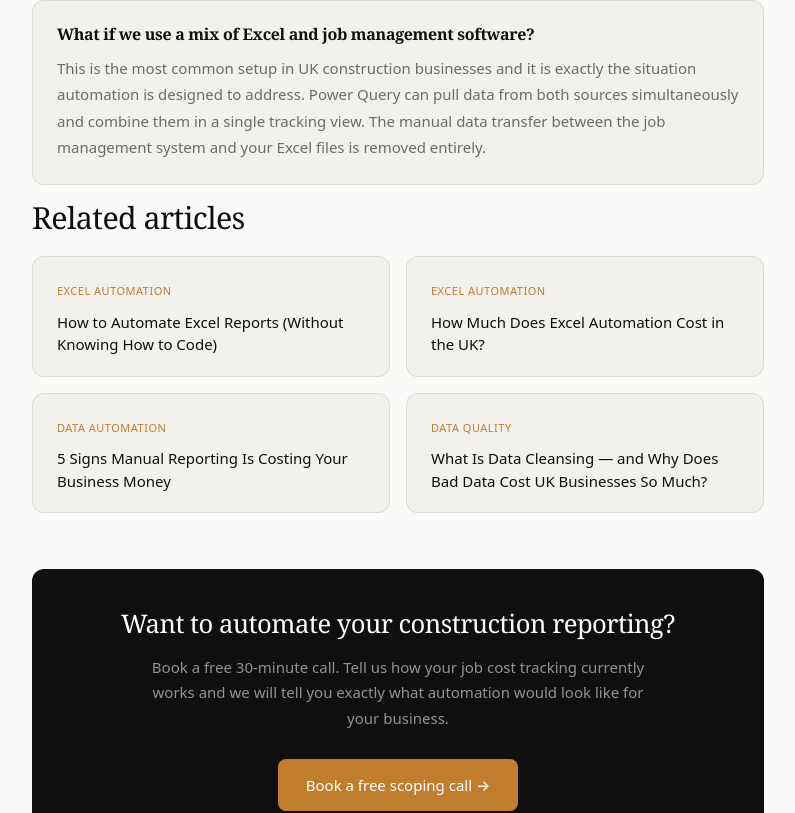
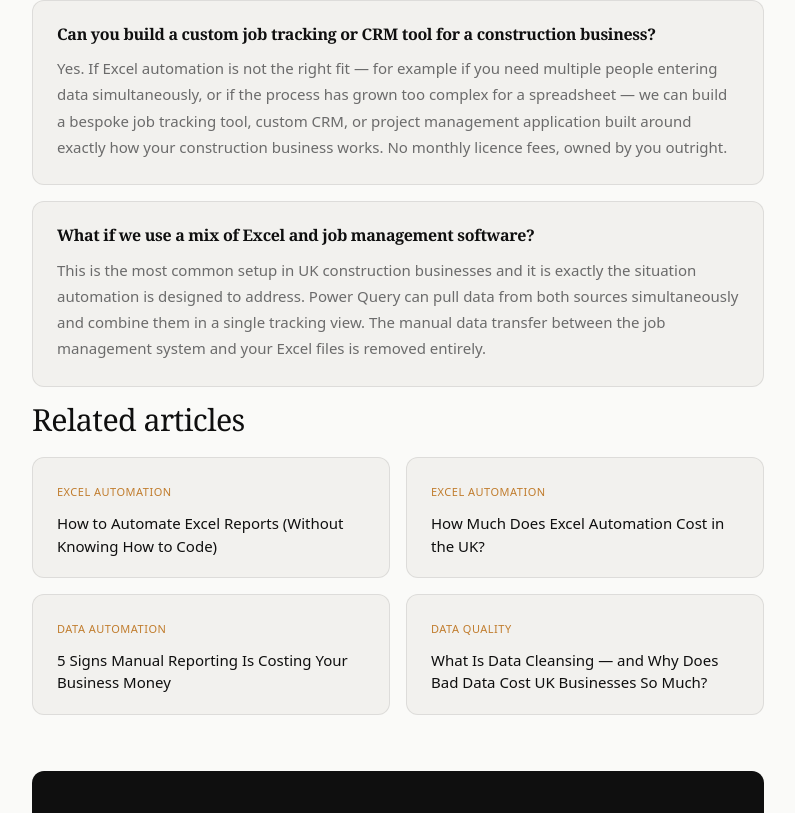
Before and after one commit to printpeachstudio-blip/lexalytic, a Next.js app: page /blog/excel-automation-construction-companies-uk in a window 1280 px wide. Shown: the part 4556-5369 px from the top of the page, without its empty margins (242-1037 px from the left). Built offline with nearby package versions, Linux system fonts and the light colour scheme.

Commit message:
add custom business tools FAQ to relevant blog posts

```diff
--- a/app/blog/excel-automation-construction-companies-uk/page.tsx
+++ b/app/blog/excel-automation-construction-companies-uk/page.tsx
@@ -125,6 +125,7 @@ export default function BlogPost() {
             { q: 'Does Excel automation work with construction industry software like Buildxact or Xero Projects?', a: 'Yes. Power Query can connect to most construction project management tools that have an export or API capability, and directly to accounting software like Xero via the API. The specific connection method depends on the software, but the outcome — data flowing automatically into your Excel tracker — is achievable with most tools used in UK construction.' },
             { q: 'How long does it take to build an automated job cost tracker?', a: 'A straightforward automated job cost tracker connecting your accounting software to a formatted Excel template is typically delivered in 3-7 working days depending on the number of data sources and the complexity of the cost allocation logic. We scope every project and give a fixed price before any work begins.' },
             { q: 'Can VBA handle CIS calculations automatically?', a: 'Yes. CIS deduction calculations — determining the correct deduction rate based on subcontractor verification status and applying it to the gross payment — follow consistent rules that VBA handles reliably. A CIS payment calculator built in VBA applies the correct rates automatically, produces the correct payment figures, and formats the output ready for approval.' },
+            { q: 'Can you build a custom job tracking or CRM tool for a construction business?', a: 'Yes. If Excel automation is not the right fit — for example if you need multiple people entering data simultaneously, or if the process has grown too complex for a spreadsheet — we can build a bespoke job tracking tool, custom CRM, or project management application built around exactly how your construction business works. No monthly licence fees, owned by you outright.' },
             { q: 'What if we use a mix of Excel and job management software?', a: 'This is the most common setup in UK construction businesses and it is exactly the situation automation is designed to address. Power Query can pull data from both sources simultaneously and combine them in a single tracking view. The manual data transfer between the job management system and your Excel files is removed entirely.' },
           ].map((item, i) => (
             <div key={i} style={{ marginBottom: '16px', padding: '24px', background: 'var(--bg-2)', borderRadius: 'var(--radius-lg)', border: '1px solid var(--border)' }}>
```
